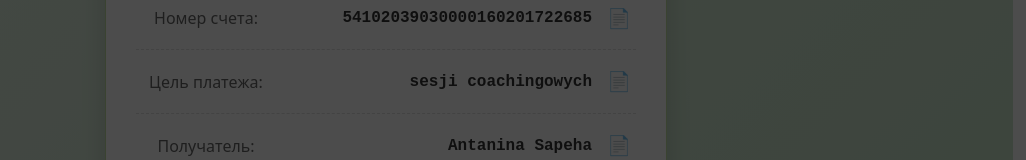
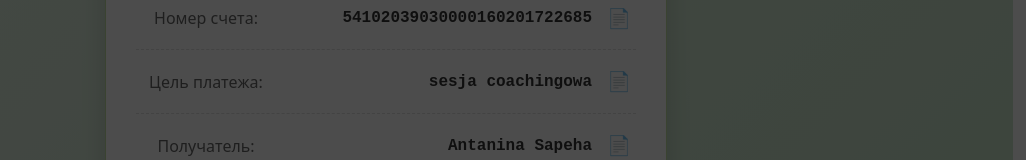
Before and after one commit to LenaYork/present, a React (Vite) app: page /payment in a window 1280 px wide. Shown: the part 299-459 px from the top of the page, without its empty margins (254-1280 px from the left). Built offline with nearby package versions, Linux system fonts and the light colour scheme.

Commit message:
fix payment detail

```diff
--- a/src/components/Payment/Payment.jsx
+++ b/src/components/Payment/Payment.jsx
@@ -83,12 +83,12 @@ const Payment = () => {
                     {/* Цель платежа */}
                     <div
                         className={`bank-field ${copiedField === 'purpose' ? 'bank-field-copied' : ''}`}
-                        onClick={() => copyToClipboard('sesji coachingowych', 'purpose')}
+                        onClick={() => copyToClipboard('sesja coachingowa', 'purpose')}
                         onMouseEnter={() => setHoveredField('purpose')}
                         onMouseLeave={() => setHoveredField(null)}
                     >
                         <span className="field-name">Цель платежа:</span>
-                        <span className="field-data">sesji coachingowych</span>
+                        <span className="field-data">sesja coachingowa</span>
                         <div className="copy-icon-container">
                             <span className="copy-icon">📄</span>
                             {hoveredField === 'purpose' && (
```
